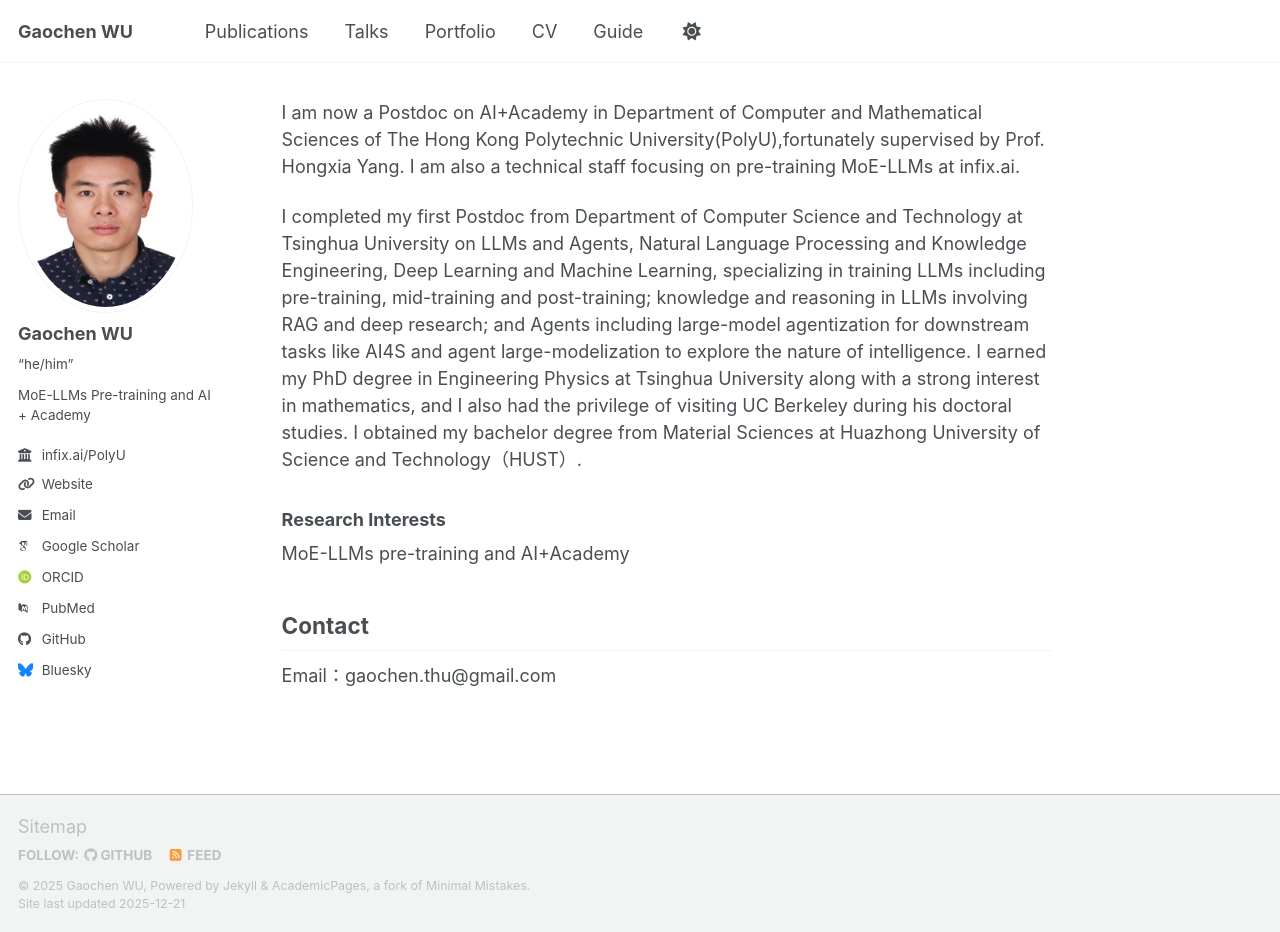
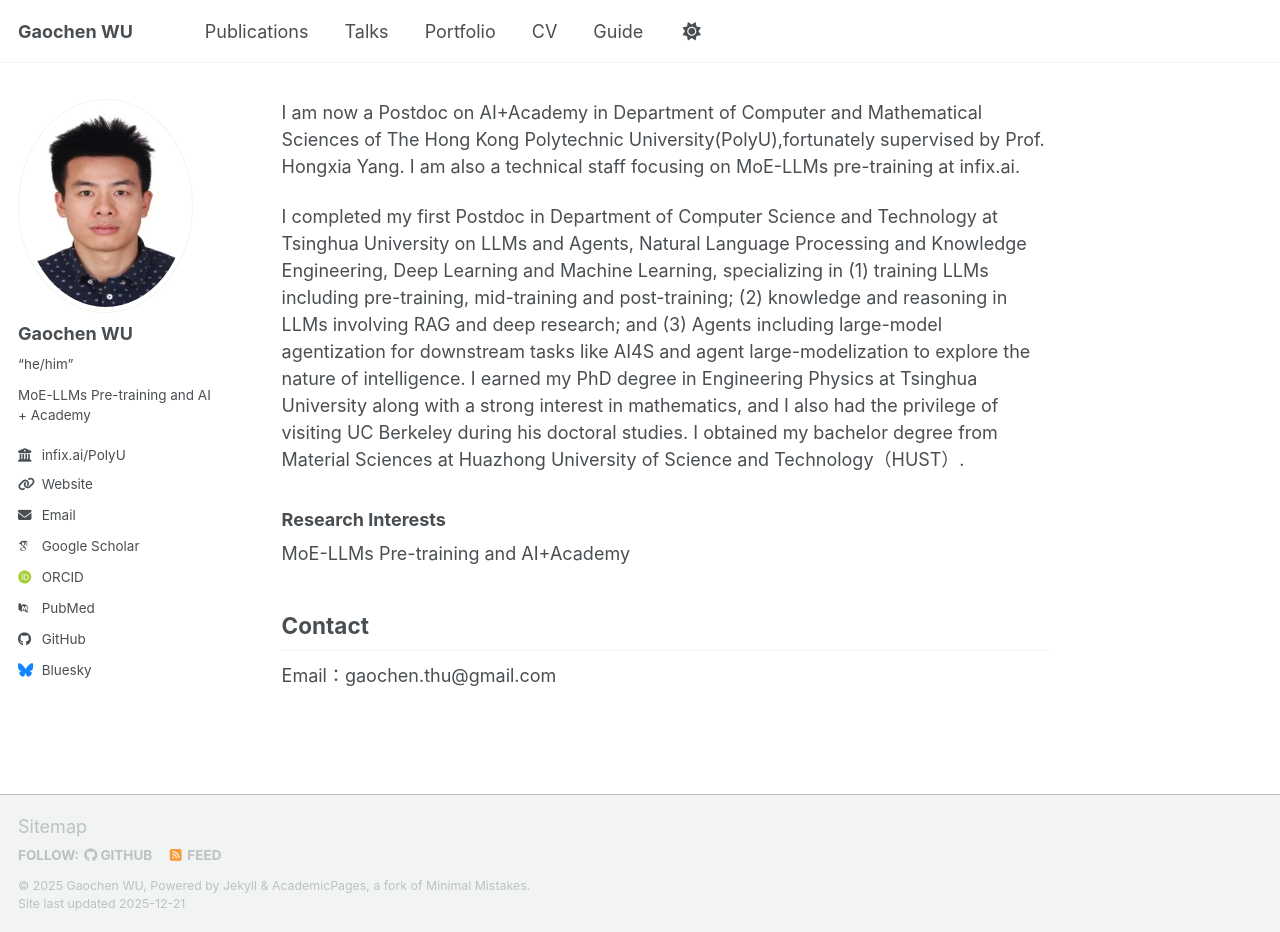
Before and after one commit to wgc20/wgc20.github.io, a Jekyll site: the page built from _pages/about.md, in a window 1280 px wide and 932 px high. Built offline with Jekyll 4.4.1, drawn with Linux system fonts in a browser that asks for light colours; some web fonts are replaced; a script bundle is joined from its source files by our own code; library files that are not in the unit come from our copies.

Commit message:
Update about.md

```diff
--- a/_pages/about.md
+++ b/_pages/about.md
@@ -9,13 +9,13 @@
 
 
 
-I am now a Postdoc on AI+Academy in Department of Computer and Mathematical Sciences of The Hong Kong Polytechnic University(PolyU),fortunately supervised by Prof. Hongxia Yang. I am also a technical staff focusing on pre-training MoE-LLMs at infix.ai.
+I am now a Postdoc on AI+Academy in Department of Computer and Mathematical Sciences of The Hong Kong Polytechnic University(PolyU),fortunately supervised by Prof. Hongxia Yang. I am also a technical staff focusing on MoE-LLMs pre-training at infix.ai.
 
-I completed my first Postdoc from Department of Computer Science and Technology at Tsinghua University on LLMs and Agents, Natural Language Processing and Knowledge Engineering, Deep Learning and Machine Learning, specializing in training LLMs including pre-training, mid-training and post-training; knowledge and reasoning in LLMs involving RAG and deep research; and Agents including large-model agentization for downstream tasks like AI4S and agent large-modelization to explore the nature of intelligence. I earned my PhD degree in Engineering Physics at Tsinghua University along with a strong interest in mathematics, and I also had the privilege of visiting UC Berkeley during his doctoral studies. I obtained my bachelor degree from Material Sciences at Huazhong University of Science and Technology（HUST）.
+I completed my first Postdoc in Department of Computer Science and Technology at Tsinghua University on LLMs and Agents, Natural Language Processing and Knowledge Engineering, Deep Learning and Machine Learning, specializing in (1) training LLMs including pre-training, mid-training and post-training; (2) knowledge and reasoning in LLMs involving RAG and deep research; and (3) Agents including large-model agentization for downstream tasks like AI4S and agent large-modelization to explore the nature of intelligence. I earned my PhD degree in Engineering Physics at Tsinghua University along with a strong interest in mathematics, and I also had the privilege of visiting UC Berkeley during his doctoral studies. I obtained my bachelor degree from Material Sciences at Huazhong University of Science and Technology（HUST）.
 
 ### Research Interests
 
-MoE-LLMs pre-training and AI+Academy
+MoE-LLMs Pre-training and AI+Academy
 
 ## Contact
 
```
